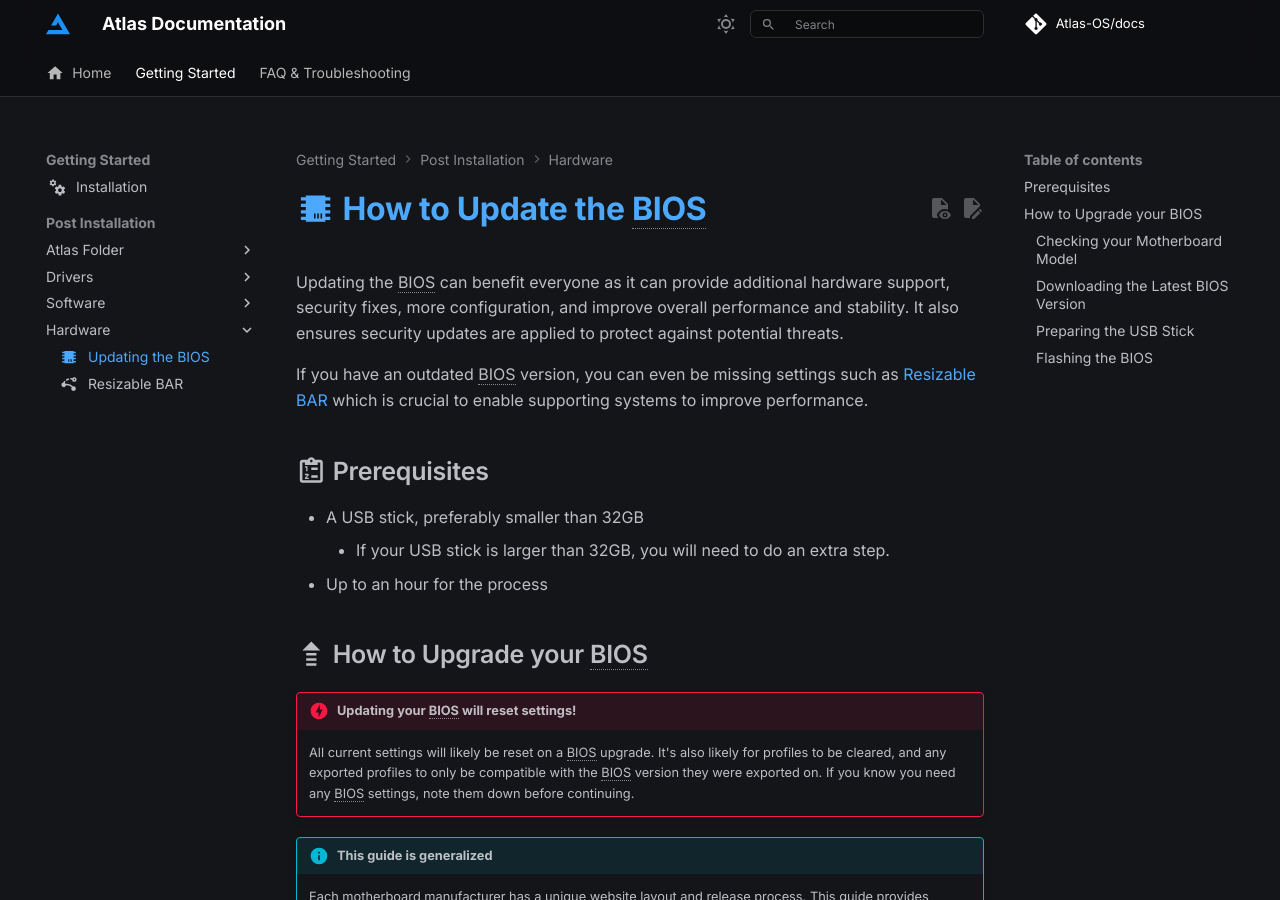
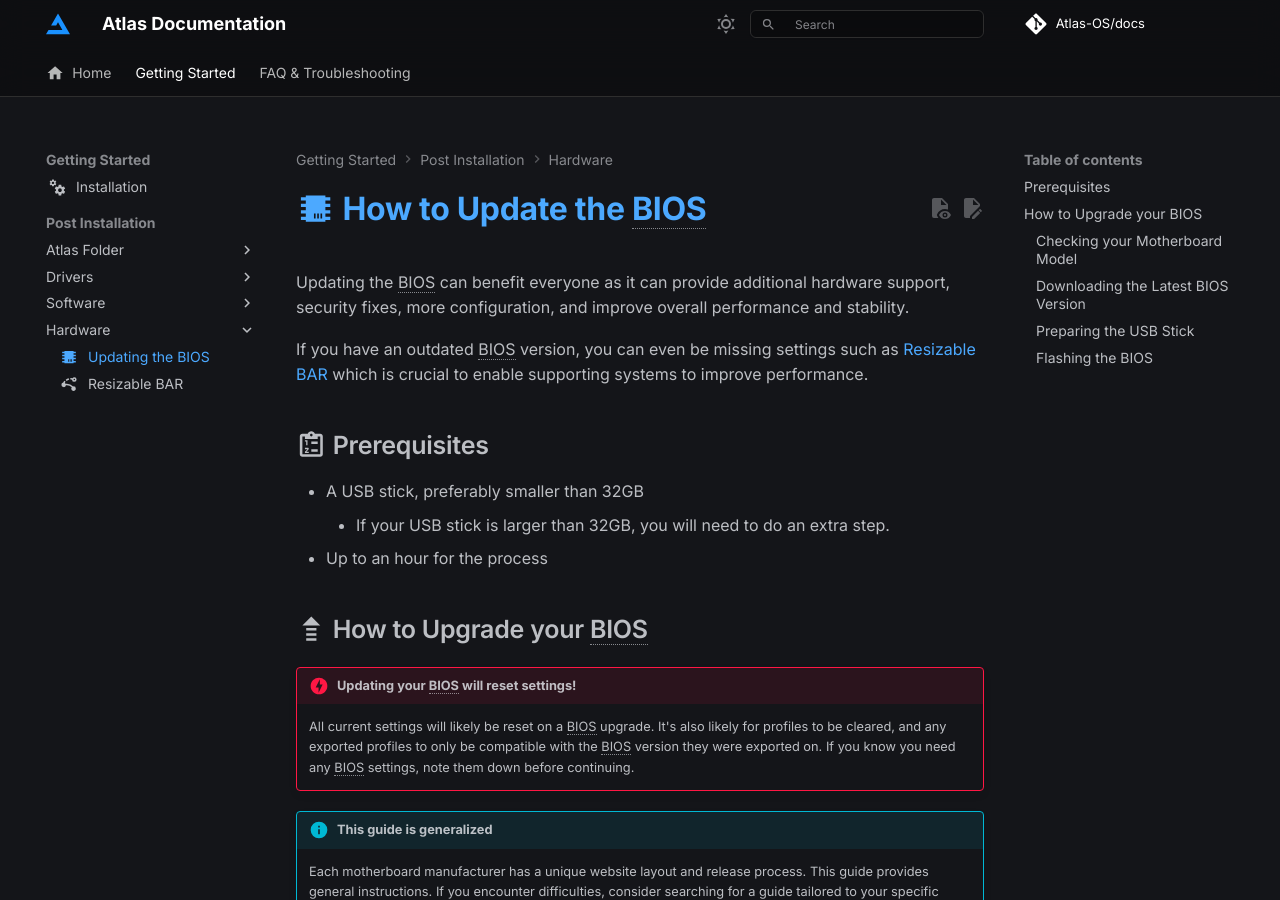
Before and after one commit to Atlas-OS/docs, an MkDocs documentation site: the page built from docs/getting-started/post-installation/hardware/updating-the-bios.md, in a window 1280 px wide and 900 px high. Built offline with MkDocs 1.6.1 and Material for MkDocs 9.7.7, drawn with Linux system fonts in a browser that asks for light colours; some web fonts are replaced; comment, search, counter and statistics services are not loaded.

Commit message:
fix: :fire: remove redundant sentence

```diff
--- a/docs/getting-started/post-installation/hardware/updating-the-bios.md
+++ b/docs/getting-started/post-installation/hardware/updating-the-bios.md
@@ -6,7 +6,7 @@ icon: material/chip
 
 # :material-chip: How to Update the BIOS
 
-Updating the BIOS can benefit everyone as it can provide additional hardware support, security fixes, more configuration, and improve overall performance and stability. It also ensures security updates are applied to protect against potential threats.
+Updating the BIOS can benefit everyone as it can provide additional hardware support, security fixes, more configuration, and improve overall performance and stability.
 
 If you have an outdated BIOS version, you can even be missing settings such as [Resizable BAR](./resizable-bar.md) which is crucial to enable supporting systems to improve performance.
 
```
